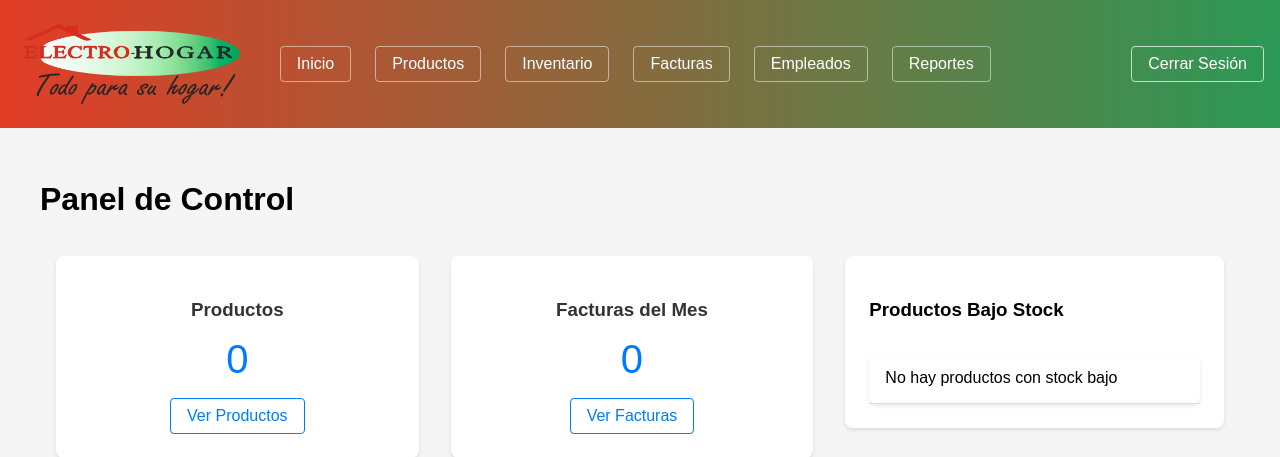
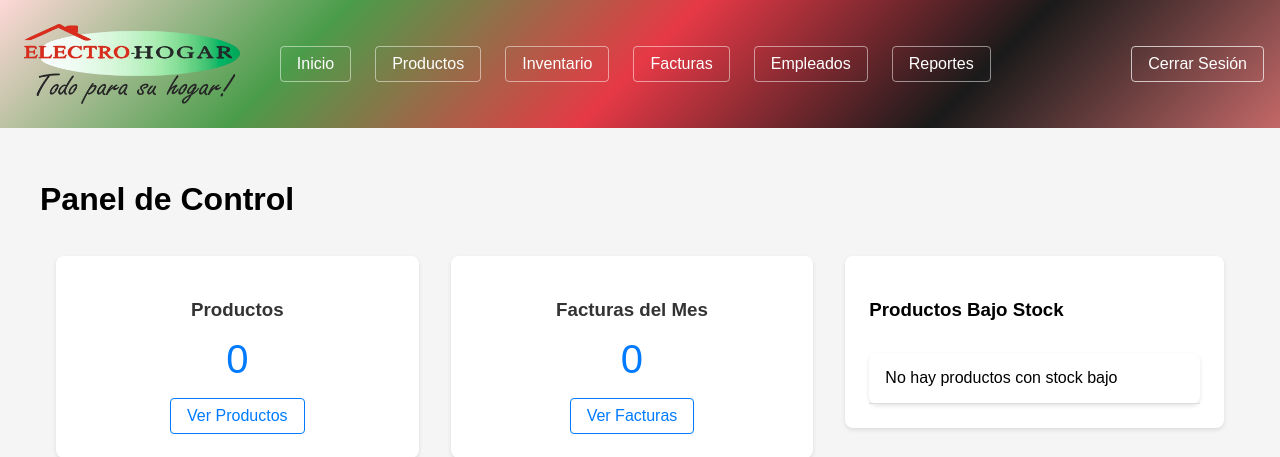
Before and after one commit to TerryBRC/syselectrohogar, a PHP site: page /syselectrohogar/views/dashboard.php in a window 1280 px wide. Shown: the top 457 px of the page. Run offline with PHP 8.4, Linux system fonts and the light colour scheme; the visitor is signed in with stand-in values (Sample User, id 1); data that the repository does not hold is empty.

Commit message:
se edito el gradiant de navbar

```diff
--- a/assets/css/styles.css
+++ b/assets/css/styles.css
@@ -8,7 +8,13 @@ body {
 
 /* Navigation */
 .navbar {
-    background: linear-gradient(90deg, #e23c26 0%, #2c9956 100%);
+    background: linear-gradient(135deg,
+        #ffd8d8 0%,
+        #4a9d4a 25%, /* verde */
+        #e63946 50%, /* rojo */
+        #1a1a1a 75%, /* negro */
+        #c46868 100%
+    );
     padding: 1rem;
     color: white;
     display: flex;
```
